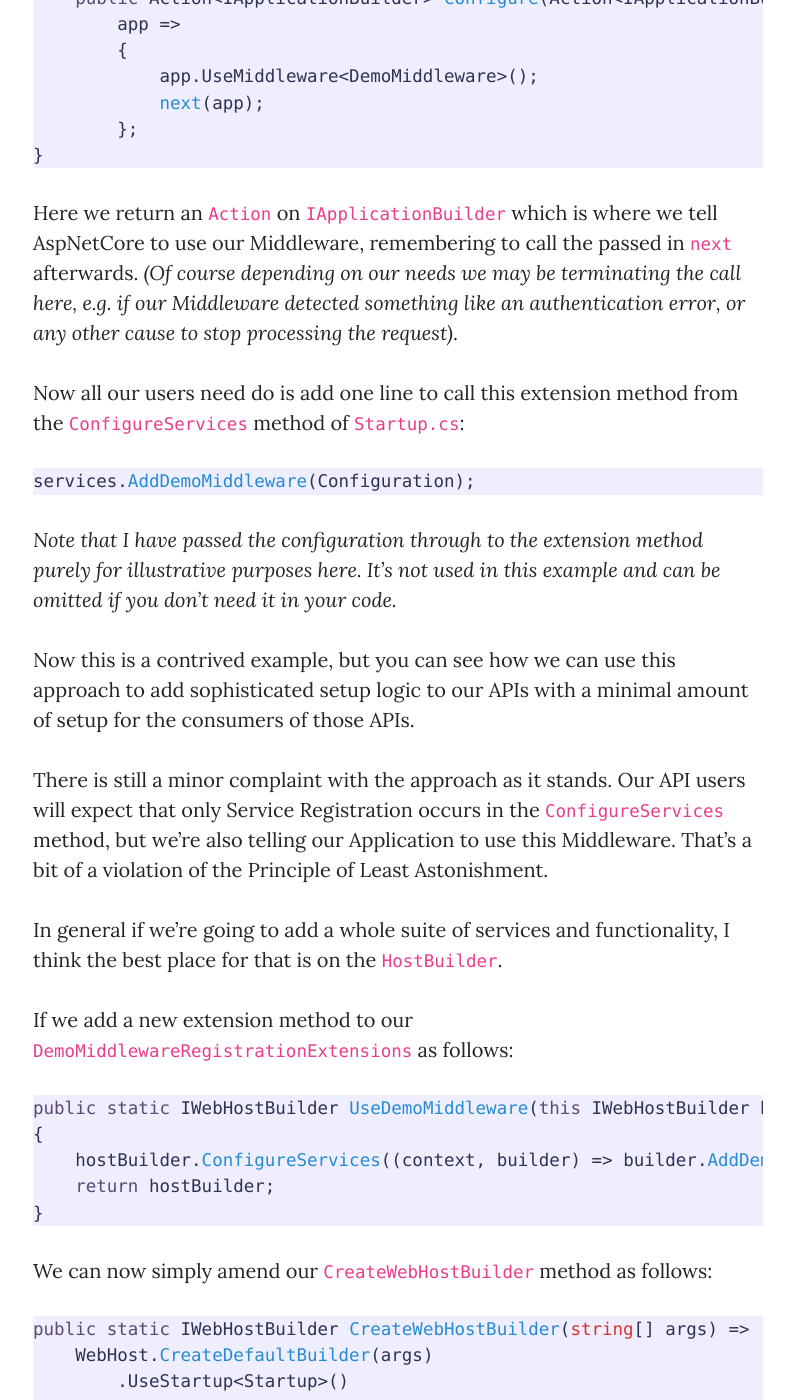
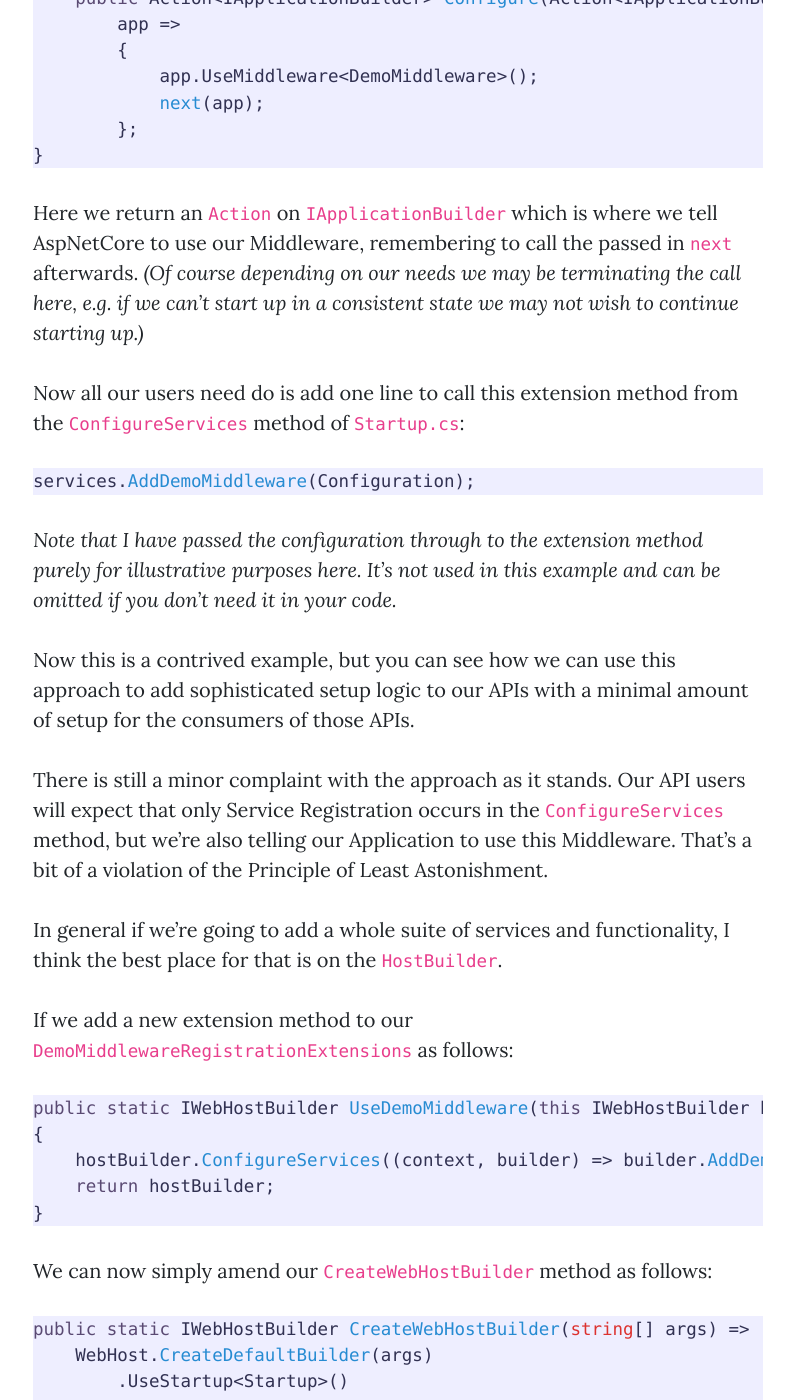
Before and after one commit to paxdev/paxdev.github.io, a Jekyll site: the page built from _posts/2018-08-07-simplifying-component-setup-with-IStartupFilter.md, in a window 1280 px wide and 1400 px high, scrolled down 3084 px. Shown: the whole window, without its empty margins (242-1036 px from the left). Built offline with Jekyll 4.4.1, drawn with Linux system fonts in a browser that asks for light colours; our own code applies the rules of GitHub Pages for plain Markdown files; some of the changed text lies outside the part shown.

Commit message:
fix up IstartupFilter article

````diff
--- a/_posts/2018-08-07-simplifying-component-setup-with-IStartupFilter.md
+++ b/_posts/2018-08-07-simplifying-component-setup-with-IStartupFilter.md
@@ -111,9 +111,8 @@
 
 Here we return an `Action` on `IApplicationBuilder` which is where we tell AspNetCore
 to use our Middleware, remembering to call the passed in `next` afterwards.
-_(Of course depending on our needs we may be terminating the call here, e.g. if our
-Middleware detected something like an authentication error, or any other cause to
-stop processing the request)_.
+_(Of course depending on our needs we may be terminating the call here, e.g. if we can't start up in a
+consistent state we may not wish to continue starting up.)_
 
 Now all our users need do is add one line to call this extension method from the `ConfigureServices`
 method of `Startup.cs`:
@@ -155,8 +154,8 @@
         .UseDemoMiddleware();
 ```
 
-Remember, of course, that, at least at the time of writing, if you wish to use this with the GenericHost,
-you will need a separate extension method on IHostBuilder as well.
+Note that, at least at the time of writing, the GenericHost does not have the same `Startup` pattern as `ASP.Net`
+so the `IStartupFilter` can be registered, but will not ever be called.
 
 In conclusion, `IStartupFilter` allows you to create a single point for consumers of your API to both
 register and configure your services.
````
